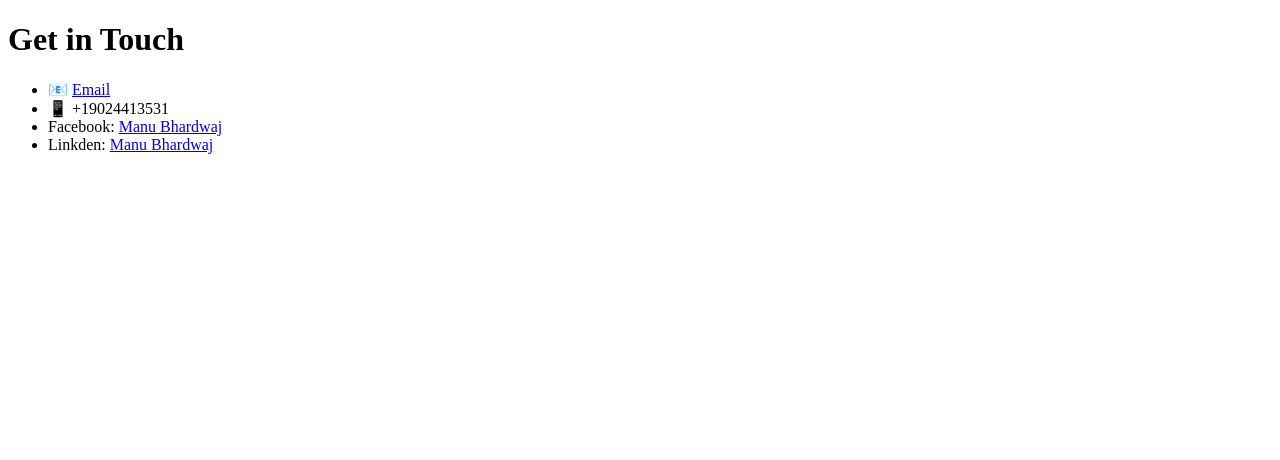
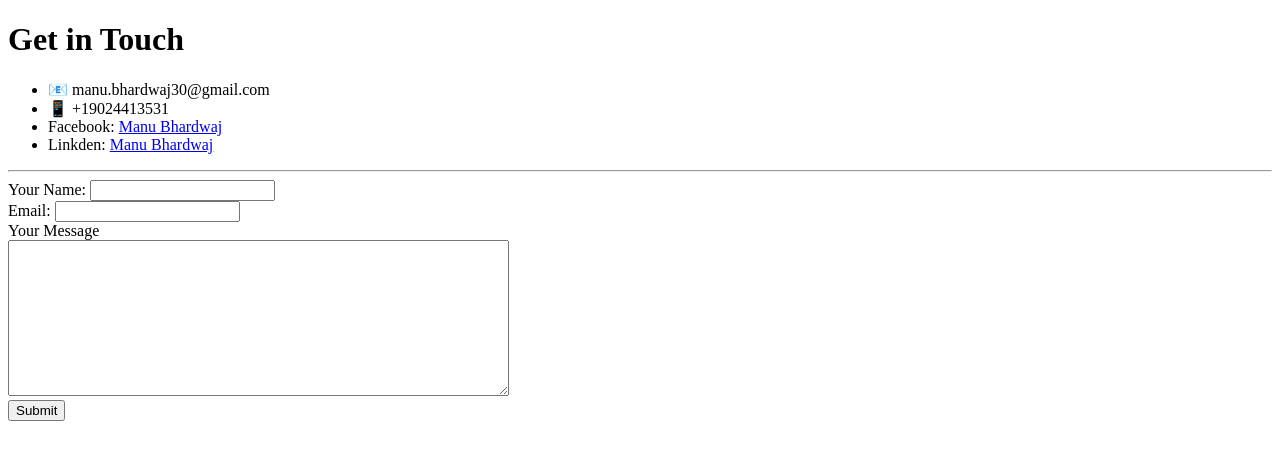
Before and after one commit to manu300486/CV, a plain HTML site: page Contact Me.html in a window 1280 px wide. Drawn offline with Linux system fonts and the light colour scheme.

Commit message:
Updated Contact Page

```diff
--- a/Contact Me.html
+++ b/Contact Me.html
@@ -8,11 +8,30 @@
   <body>
     <h1>Get in Touch</h1>
     <ul>
-      <li>📧 <a href="<a href="mailto:manu.bhardwaj30@gmail.com?subject=feedback">Email </a> </li>
+      <li>📧 manu.bhardwaj30@gmail.com </li>
       <li> 📱 +19024413531 </li>
       <li>Facebook: <a href="https://www.facebook.com/manu.bhardwaj.98" target="_blank" title='Facebook'>Manu Bhardwaj</a></li>
       <li>Linkden: <a href="https://www.linkedin.com/in/manu-bhardwaj30" target="_blank"> Manu Bhardwaj</a></li>
     </ul>
+    <hr>
+    <div>
+      <form action="mailto:manu.bhardwaj30@gmail.com" method="post" enctype="text/plain">
+        <label>Your Name:</label>
+        <input type="text" name="YourName" value="">
+        <br>
+        <label>Email:</label>
+        <input type="Email" name="YourEmail" value="">
+        <br>
+        <label>Your Message</label>
+        <br>
+        <textarea name="YourMessage" rows="10" cols="60" value="Type Here" ></textarea>
+        <br>
+        <input type="submit" name="" value="Submit">
+      </form>
+
+
+    </div>
+
 
 
   </body>
```
